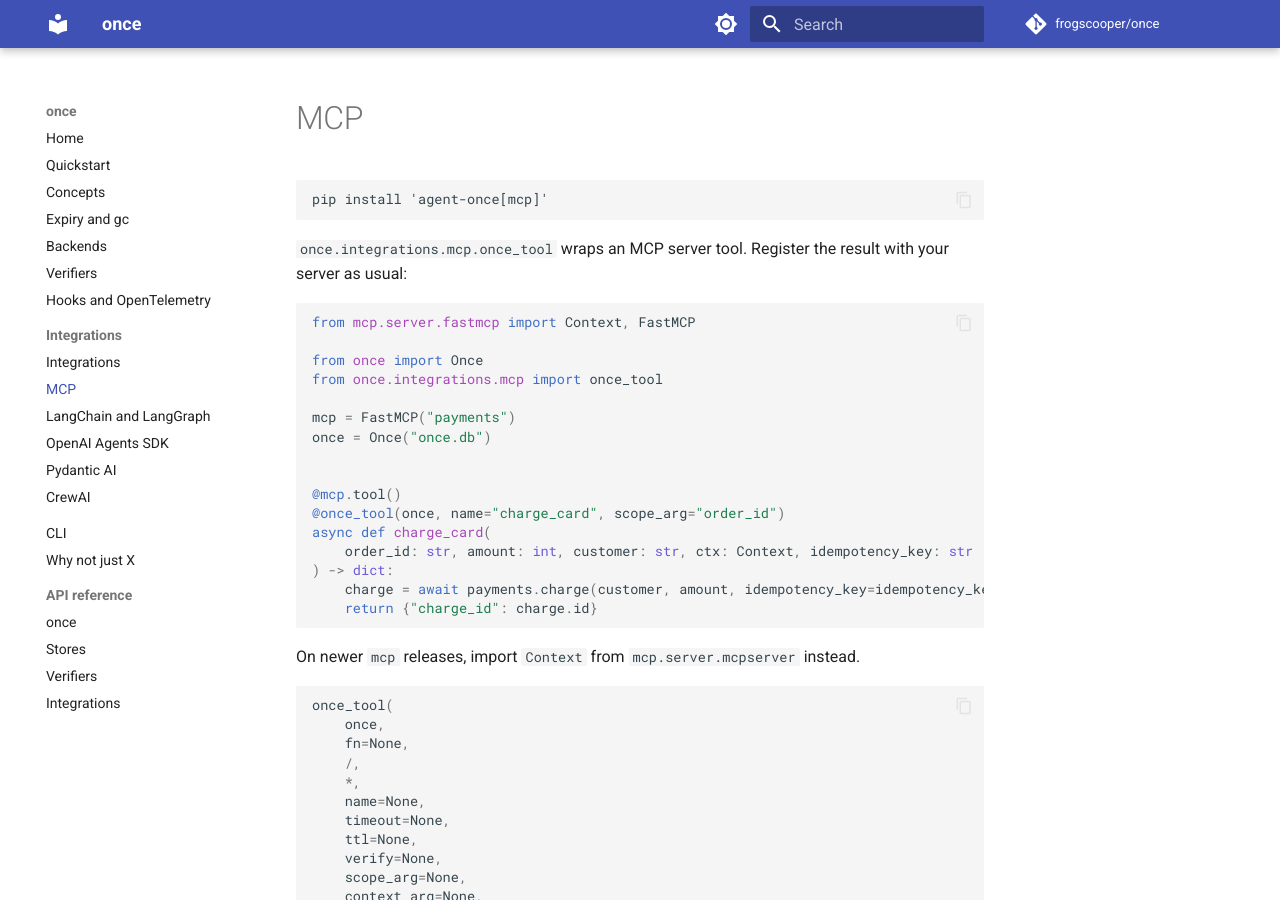
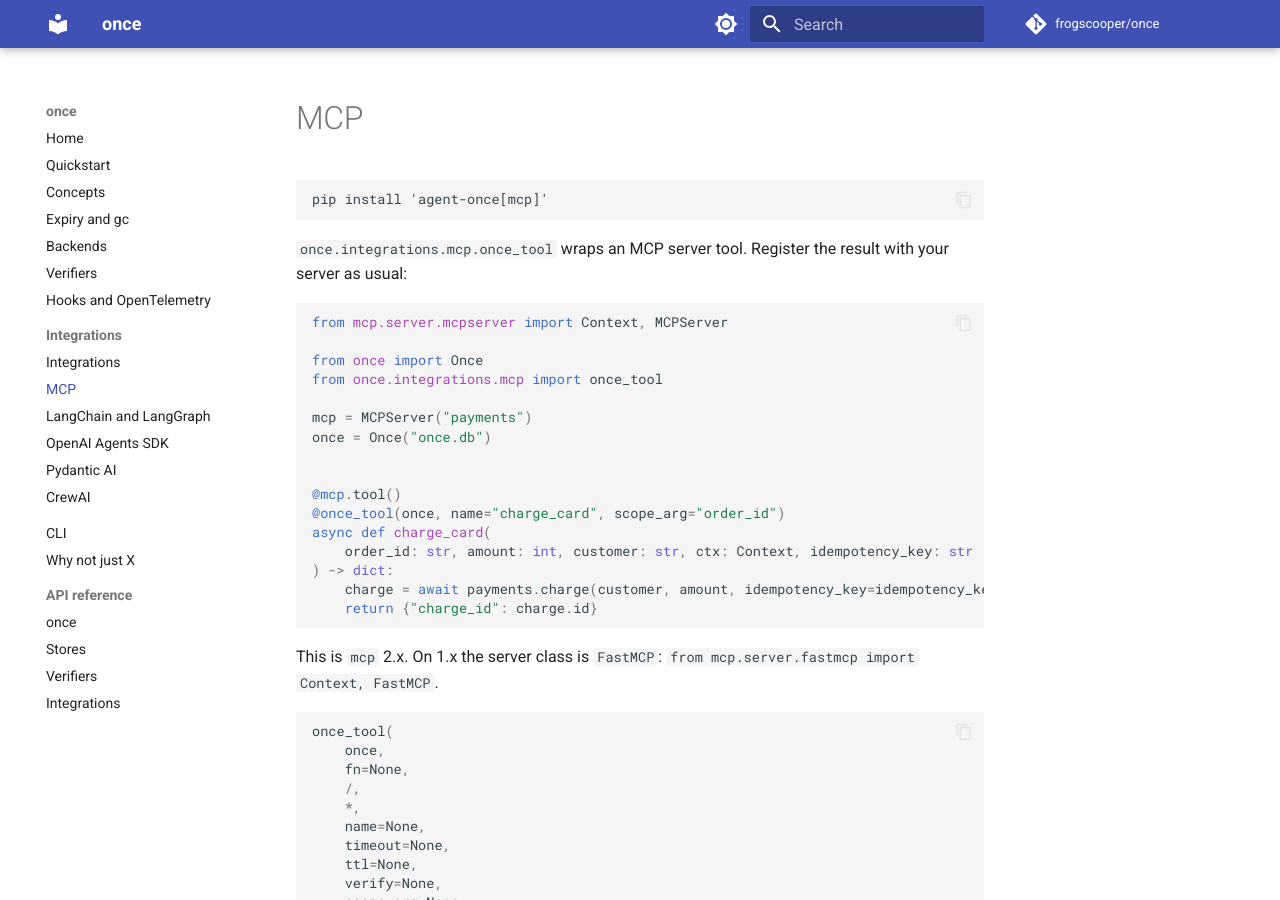
Before and after one commit to frogscooper/once, an MkDocs documentation site: the page built from docs/integrations/mcp.md, in a window 1280 px wide and 900 px high. Built offline with MkDocs 1.6.1 and Material for MkDocs 9.7.7, drawn with Linux system fonts in a browser that asks for light colours; comment, search, counter and statistics services are not loaded.

Commit message:
docs: mcp 2.x example, adapter import note, crewai example, schema must exist

````diff
--- a/docs/integrations/mcp.md
+++ b/docs/integrations/mcp.md
@@ -7,12 +7,12 @@
 `once.integrations.mcp.once_tool` wraps an MCP server tool. Register the result with your server as usual:
 
 ```python
-from mcp.server.fastmcp import Context, FastMCP
+from mcp.server.mcpserver import Context, MCPServer
 
 from once import Once
 from once.integrations.mcp import once_tool
 
-mcp = FastMCP("payments")
+mcp = MCPServer("payments")
 once = Once("once.db")
 
 
@@ -25,7 +25,7 @@
     return {"charge_id": charge.id}
 ```
 
-On newer `mcp` releases, import `Context` from `mcp.server.mcpserver` instead.
+This is `mcp` 2.x. On 1.x the server class is `FastMCP`: `from mcp.server.fastmcp import Context, FastMCP`.
 
 ```python
 once_tool(
````
Also changed, not shown: docs/backends.md (+1 -1 lines), docs/integrations/crewai.md (+1 -1 lines), docs/integrations/index.md (+1 -1 lines).
